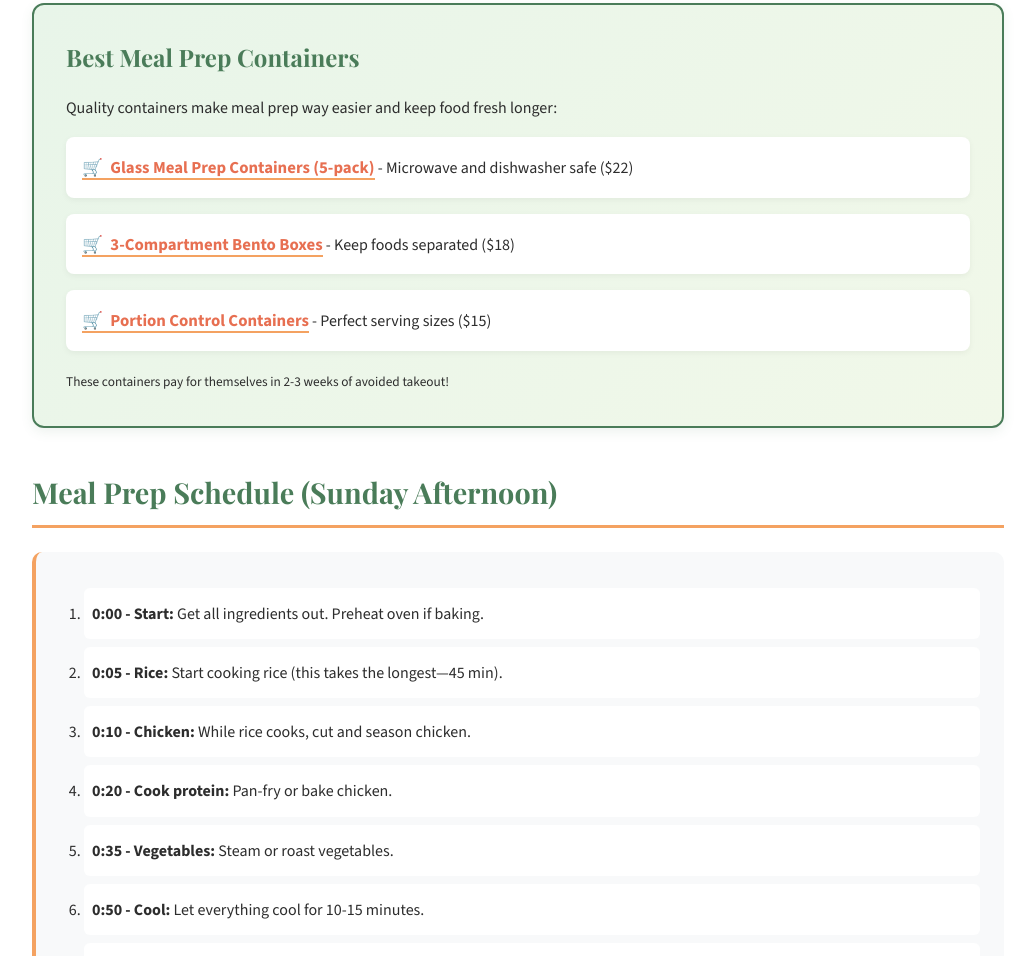
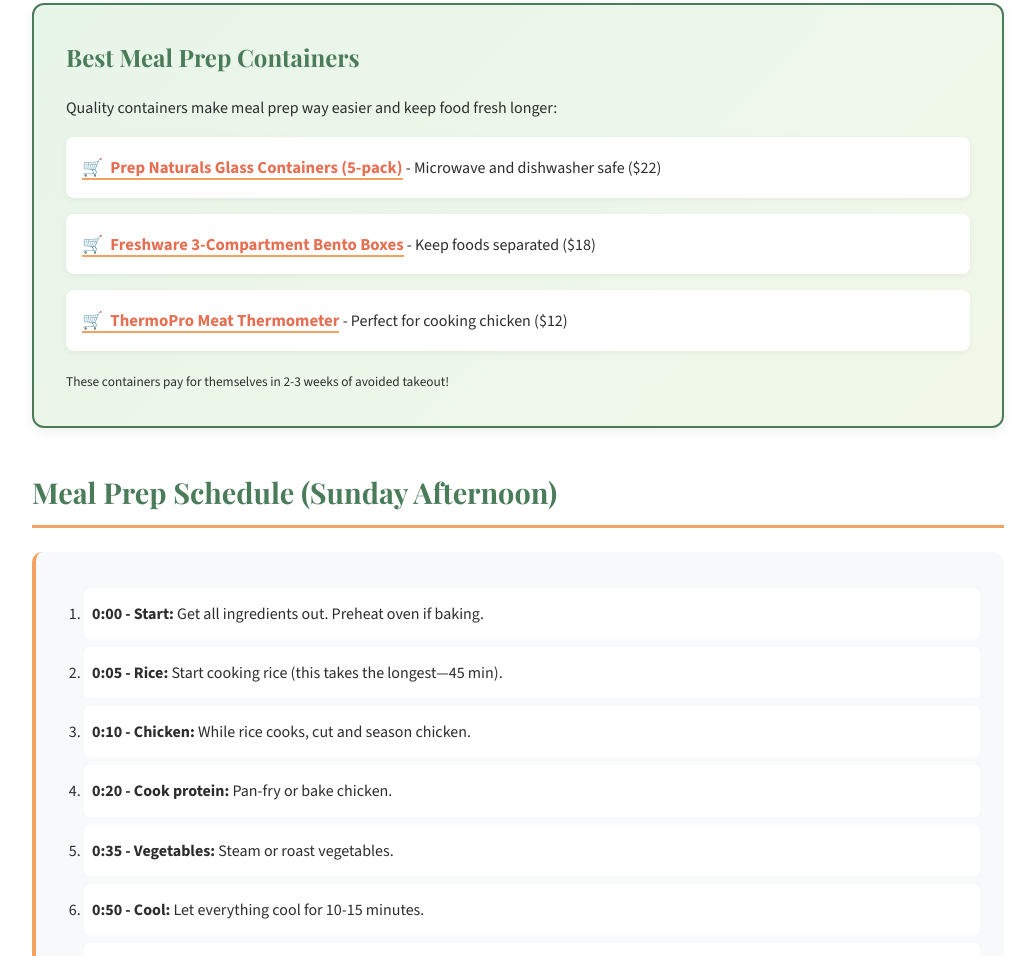
Before and after one commit to catoia/darwin-agents, a website: page projects/budget-recipe-blog/public/recipes/easy-meal-prep-under-20.html in a window 1280 px wide. Shown: the part 2777-3733 px from the top of the page, without its empty margins (122-1157 px from the left). Drawn offline with nearby package versions, Linux system fonts and the light colour scheme.

```diff
--- a/projects/budget-recipe-blog/public/recipes/easy-meal-prep-under-20.html
+++ b/projects/budget-recipe-blog/public/recipes/easy-meal-prep-under-20.html
@@ -87,9 +87,9 @@
                 <h4>Best Meal Prep Containers</h4>
                 <p>Quality containers make meal prep way easier and keep food fresh longer:</p>
                 <ul>
-                    <li><a href="https://amazon.com/dp/B01K7X6K0G?tag=nunodarwin-20" class="affiliate-link" target="_blank">Glass Meal Prep Containers (5-pack)</a> - Microwave and dishwasher safe ($22)</li>
-                    <li><a href="https://amazon.com/dp/B07F23B3H8?tag=nunodarwin-20" class="affiliate-link" target="_blank">3-Compartment Bento Boxes</a> - Keep foods separated ($18)</li>
-                    <li><a href="https://amazon.com/dp/B07DWVKKMZ?tag=nunodarwin-20" class="affiliate-link" target="_blank">Portion Control Containers</a> - Perfect serving sizes ($15)</li>
+                    <li><a href="https://www.amazon.com/dp/B01N6A5JZ7?tag=nunodarwin-20" class="affiliate-link" target="_blank" rel="noopener">Prep Naturals Glass Containers (5-pack)</a> - Microwave and dishwasher safe ($22)</li>
+                    <li><a href="https://www.amazon.com/dp/B01N301SMH?tag=nunodarwin-20" class="affiliate-link" target="_blank" rel="noopener">Freshware 3-Compartment Bento Boxes</a> - Keep foods separated ($18)</li>
+                    <li><a href="https://www.amazon.com/dp/B01IHHLB3W?tag=nunodarwin-20" class="affiliate-link" target="_blank" rel="noopener">ThermoPro Meat Thermometer</a> - Perfect for cooking chicken ($12)</li>
                 </ul>
                 <p><small>These containers pay for themselves in 2-3 weeks of avoided takeout!</small></p>
             </div>
```
Also changed, not shown: projects/budget-recipe-blog/public/recipes/cheap-vegetarian-meals.html (+3 -3 lines).
